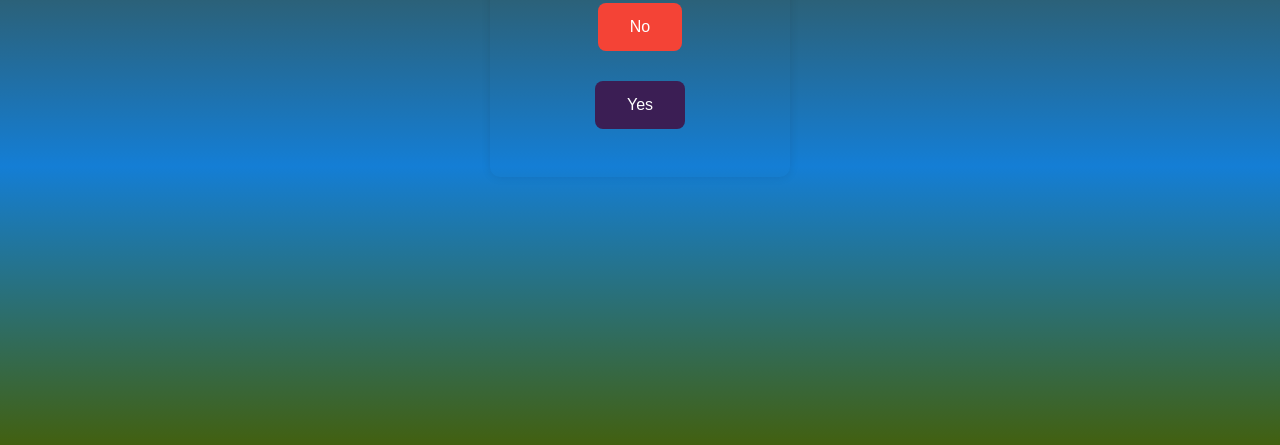
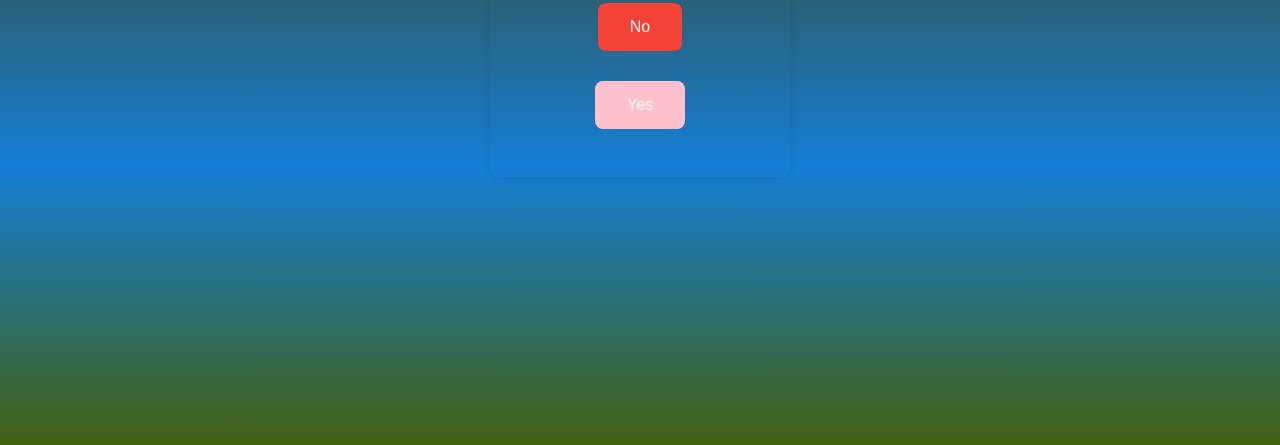
Before and after one commit to AbdurRahman-202416/funny-game, a plain HTML site: page index.html in a window 1280 px wide. In both pictures the pointer is over the button "Yes". Shown: the part 391-836 px from the top of the page. Drawn offline with Linux system fonts and the light colour scheme.

Commit message:
index.html

```diff
--- a/index.html
+++ b/index.html
@@ -63,7 +63,7 @@
       }
 
       #yes:hover {
-        background-color: #3b1e54;
+        background-color: pink;
       }
 
       #no {
```
